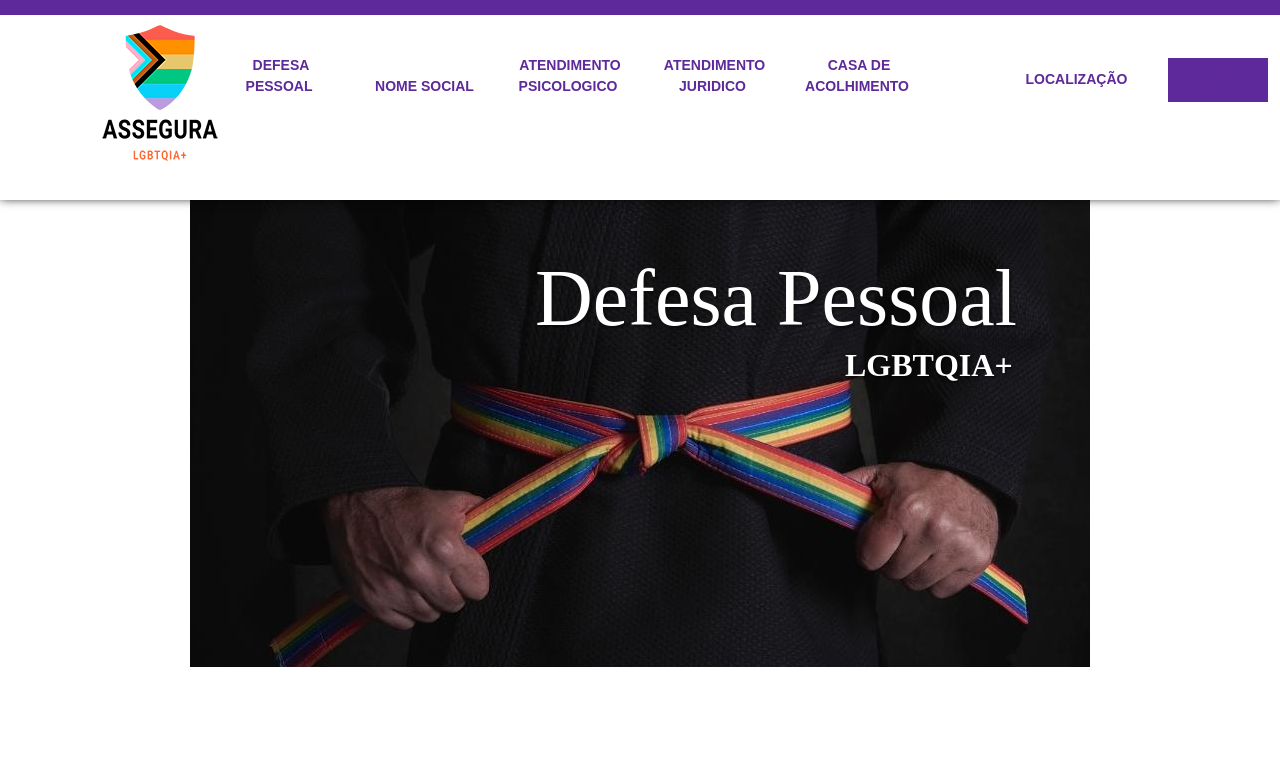
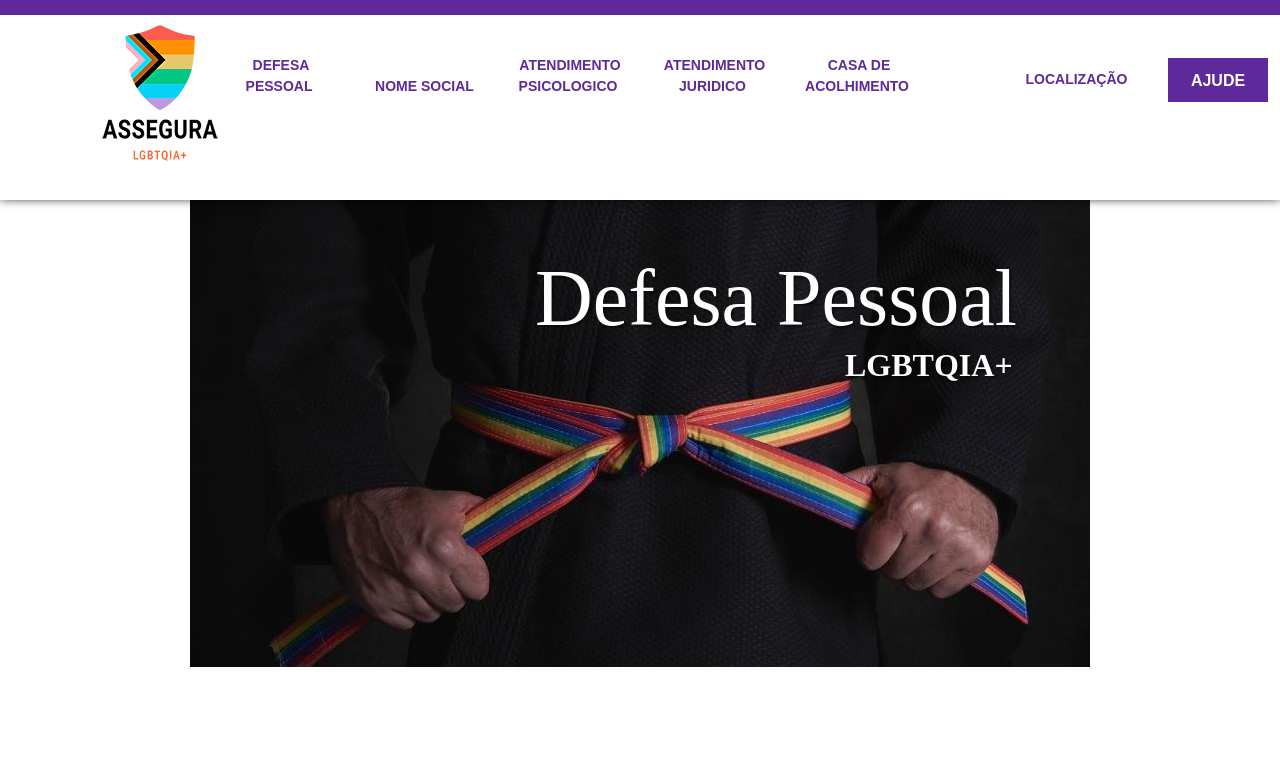
Before and after one commit to squad4spm/AsseguraLGBTQIA, a PHP site: page /principal.html in a window 1280 px wide. Shown: the top 777 px of the page. Run offline with PHP 8.4, Linux system fonts and the light colour scheme; some libraries are stand-ins or nearby versions.

Commit message:
ajuste botão ajude menu

```diff
--- a/Css/principal.css
+++ b/Css/principal.css
@@ -65,7 +65,7 @@ header .header-roxo{
 .menu-right .ajude{
     background-color: #5e299a;
     border-color: #5e299a;
-    color: #fff;
+    color: #fff!important;
 }
 
 .menu-right li {
```
